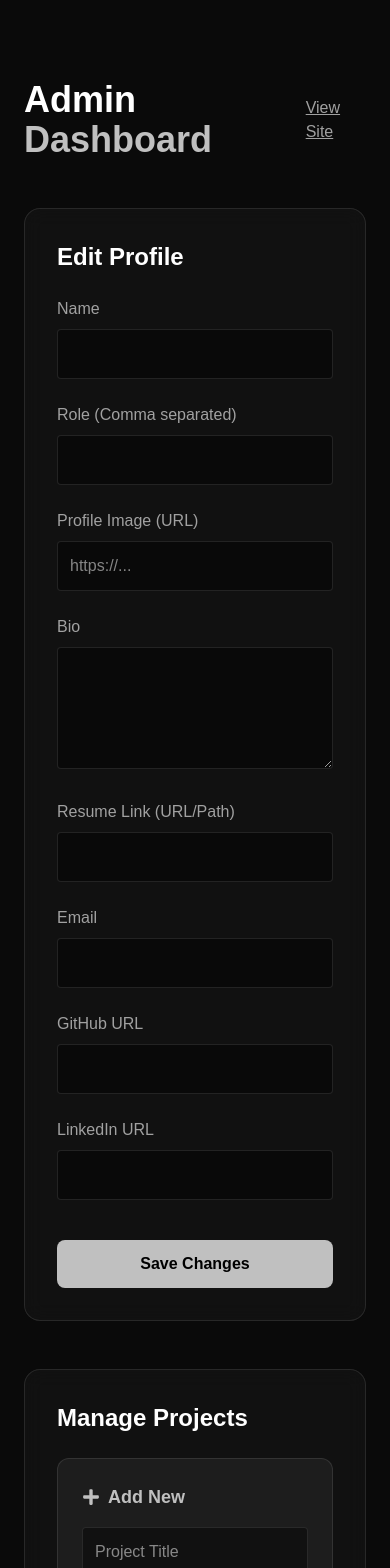
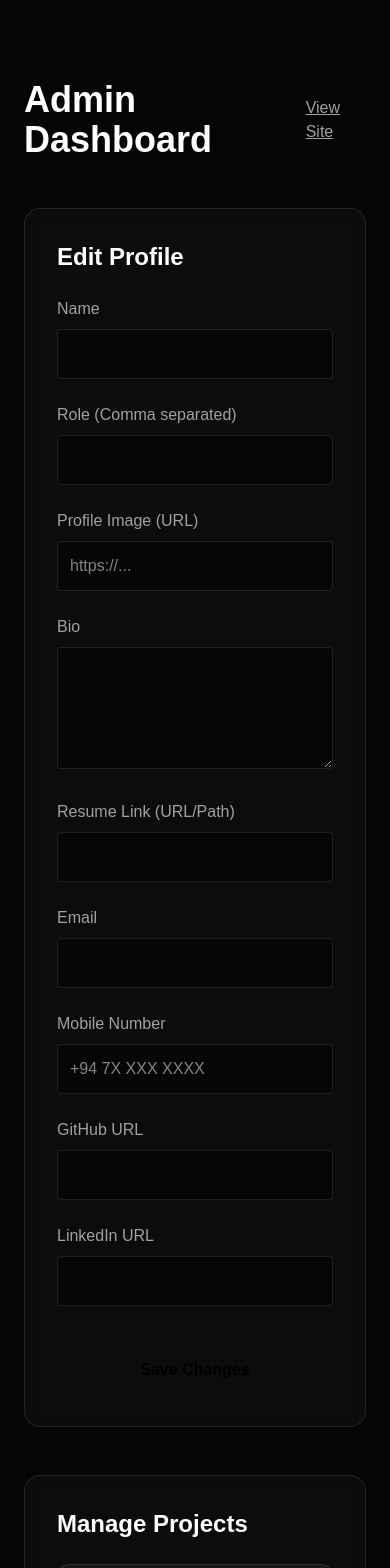
Before and after one commit to Tharuka788/portfolio, a Next.js app: page /admin in a window 390 px wide. Shown: the top 1568 px of the page. Built offline with nearby package versions, Linux system fonts and the light colour scheme; no server answers; the database is empty.

Commit message:
phone number
add phone number

```diff
--- a/actions/updateProfile.ts
+++ b/actions/updateProfile.ts
@@ -13,9 +13,10 @@ export async function updateProfile(formData: FormData) {
     const github = formData.get("github") as string;
     const linkedin = formData.get("linkedin") as string;
     const email = formData.get("email") as string;
+    const mobile = formData.get("mobile") as string;
     const resumeLink = formData.get("resumeLink") as string;
 
-    console.log("Update Profile Request:", { name, email, github, linkedin, role });
+    console.log("Update Profile Request:", { name, email, github, linkedin, role, mobile });
 
     try {
         // Find the first profile and update it
@@ -30,7 +31,8 @@ export async function updateProfile(formData: FormData) {
                 resumeLink,
                 "socials.github": github,
                 "socials.linkedin": linkedin,
-                "socials.email": email
+                "socials.email": email,
+                "socials.mobile": mobile
             },
             { upsert: true, new: true }
         );
--- a/app/globals.css
+++ b/app/globals.css
@@ -1,18 +1,16 @@
 @import "tailwindcss";
 
-@theme {
+/* Tailwind v3 සහ v4 යන දෙකටම ගැලපෙන පරිදි CSS variables භාවිතා කරමු */
+:root {
+  /* ඔයාගේ theme colors මෙතනට ඇතුළත් කරා */
   --color-deep-dark: #0a0a0a;
-  --color-neon-purple: #c0c0c0;
-  /* Silver/Gray instead of Purple */
+  --color-neon-purple: #c0c0c0; /* Silver/Gray instead of Purple */
   --color-dark-gray: #1e293b;
   --color-off-white: #f8fafc;
-}
 
-:root {
   --background: #050505;
   --foreground: #e5e5e5;
   --neon-purple: #c0c0c0;
-  /* Silver/Gray instead of Purple */
   --deep-dark: #0a0a0a;
   --glass-border: rgba(255, 255, 255, 0.1);
 }
@@ -20,7 +18,6 @@
 html {
   scroll-behavior: smooth;
   scroll-padding-top: 80px;
-  /* Offset for sticky navbar */
 }
 
 body {
@@ -30,7 +27,7 @@ body {
   overflow-x: hidden;
 }
 
-/* Custom Scrollbar for Chrome */
+/* Custom Scrollbar */
 ::-webkit-scrollbar {
   width: 8px;
 }
@@ -48,13 +45,14 @@ body {
   background: #555;
 }
 
-/* Utilities */
+/* Glassmorphism utility */
 .glass {
   background: rgba(255, 255, 255, 0.03);
   backdrop-filter: blur(10px);
   border: 1px solid var(--glass-border);
 }
 
+/* Text gradient utility */
 .text-gradient {
   background: linear-gradient(to right, #ffffff, #888888);
   -webkit-background-clip: text;
--- a/components/Contact.tsx
+++ b/components/Contact.tsx
@@ -1,6 +1,6 @@
 "use client";
 import { motion } from "framer-motion";
-import { FaGithub, FaLinkedin, FaEnvelope } from "react-icons/fa";
+import { FaGithub, FaLinkedin, FaEnvelope, FaPhone } from "react-icons/fa";
 import { sendEmail } from "@/actions/sendEmail";
 import { useState, useRef } from "react";
 
@@ -10,6 +10,7 @@ interface ContactProps {
             email: string;
             linkedin: string;
             github: string;
+            mobile?: string;
         }
     } | null;
 }
@@ -21,6 +22,7 @@ export const Contact = ({ profile }: ContactProps) => {
     const email = profile?.socials?.email || "tharuka@example.com";
     const linkedin = profile?.socials?.linkedin || "https://www.linkedin.com/in/tharuka-umayanga-89998a295";
     const github = profile?.socials?.github || "https://github.com/Tharuka788";
+    const mobile = profile?.socials?.mobile;
 
     const handleSubmit = async (formData: FormData) => {
         setStatus("loading");
@@ -81,6 +83,17 @@ export const Contact = ({ profile }: ContactProps) => {
                                 <a href={github} target="_blank" className="hover:text-neon-purple transition-colors">Tharuka788</a>
                             </div>
                         </div>
+                        {mobile && (
+                            <div className="flex items-center gap-4 text-neutral-300">
+                                <div className="w-12 h-12 rounded-full bg-white/5 flex items-center justify-center text-neon-purple">
+                                    <FaPhone size={20} />
+                                </div>
+                                <div>
+                                    <h4 className="font-semibold text-white">Phone</h4>
+                                    <a href={`tel:${mobile}`} className="hover:text-neon-purple transition-colors">{mobile}</a>
+                                </div>
+                            </div>
+                        )}
                     </div>
                 </div>
 
--- a/components/admin/ProfileForm.tsx
+++ b/components/admin/ProfileForm.tsx
@@ -57,6 +57,10 @@ export default function ProfileForm({ profile }: ProfileFormProps) {
                     <input name="email" defaultValue={profile?.socials?.email} className="w-full bg-black/40 border border-white/10 p-3 rounded text-white" />
                 </div>
                 <div>
+                    <label className="block text-neutral-400 mb-2">Mobile Number</label>
+                    <input name="mobile" defaultValue={profile?.socials?.mobile} placeholder="+94 7X XXX XXXX" className="w-full bg-black/40 border border-white/10 p-3 rounded text-white" />
+                </div>
+                <div>
                     <label className="block text-neutral-400 mb-2">GitHub URL</label>
                     <input name="github" defaultValue={profile?.socials?.github} className="w-full bg-black/40 border border-white/10 p-3 rounded text-white" />
                 </div>
--- a/models/Profile.ts
+++ b/models/Profile.ts
@@ -10,6 +10,7 @@ export interface IProfile extends Document {
         github: string;
         linkedin: string;
         email: string;
+        mobile?: string;
     };
 }
 
@@ -23,6 +24,7 @@ const ProfileSchema: Schema = new Schema({
         github: { type: String, required: true },
         linkedin: { type: String, required: true },
         email: { type: String, required: true },
+        mobile: { type: String },
     },
 });
 
```
